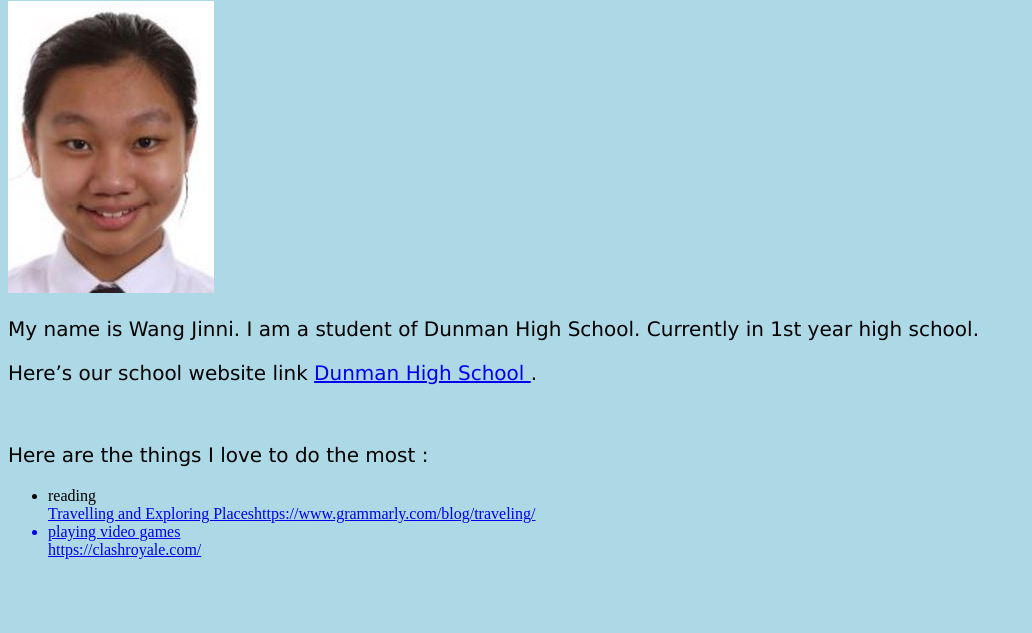
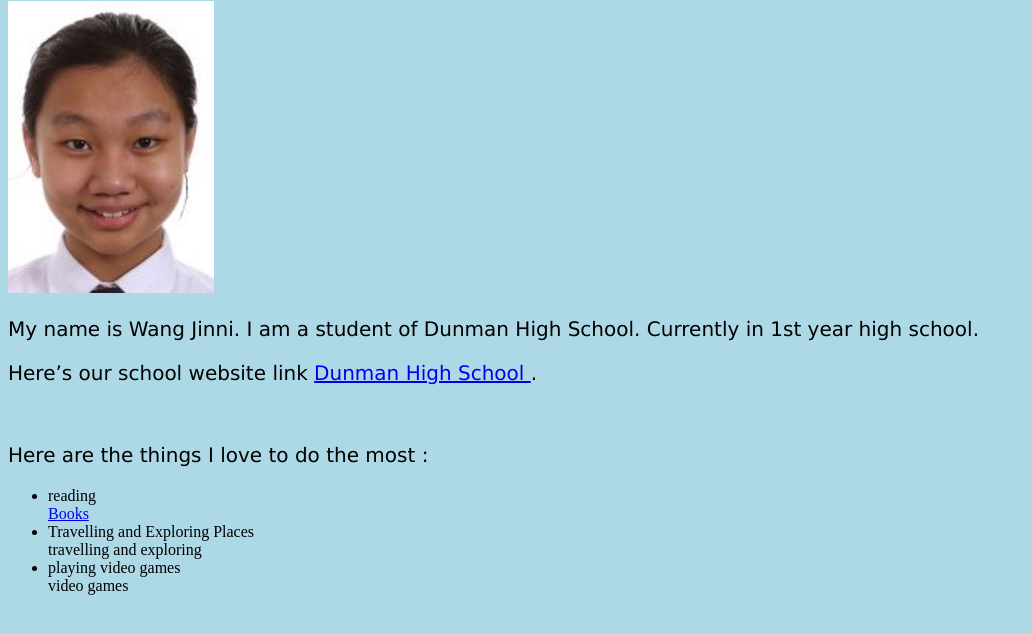
Before and after one commit to dhs17y1iwangjinni/dhs17y1iwangjinni.github.io, a plain HTML site: page index.html in a window 1280 px wide. Shown: the part 79-712 px from the top of the page, without its empty margins (0-1032 px from the left). Drawn offline with Linux system fonts and the light colour scheme.

Commit message:
Update index.html

```diff
--- a/index.html
+++ b/index.html
@@ -4,7 +4,7 @@
 <link rel="stylesheet" type="text/css" href="style.css">
 <body>
 <h1> All About Me</h1>
-<title> This is my website <</title>
+<title> This is my website </title>
 <img src="photo.jpg"/>
 <p>
 My name is Wang Jinni. I am a student of Dunman High School. Currently in 1st year high school. </p>
@@ -14,10 +14,9 @@ Here’s our school website link <a href ="www.dhs.sg"> Dunman High School  </a>
 <p>Here are the things I love to do the most : </p>
 <ul>
 <li>reading</li>
-<a href="www.bbc.com/culture/tags/books
- </a>
-<li>Travelling and Exploring Places</li>https://www.grammarly.com/blog/traveling/
-<li>playing video games</li>https://clashroyale.com/
+<a href="www.bbc.com/culture/tags/books"> Books  </a>
+<li>Travelling and Exploring Places</li><a https://www.grammarly.com/blog/traveling/> travelling and exploring </a>
+<li>playing video games</li><a https://clashroyale.com/> video games  </a>
 </ul>
 </body>
 </html>
```
